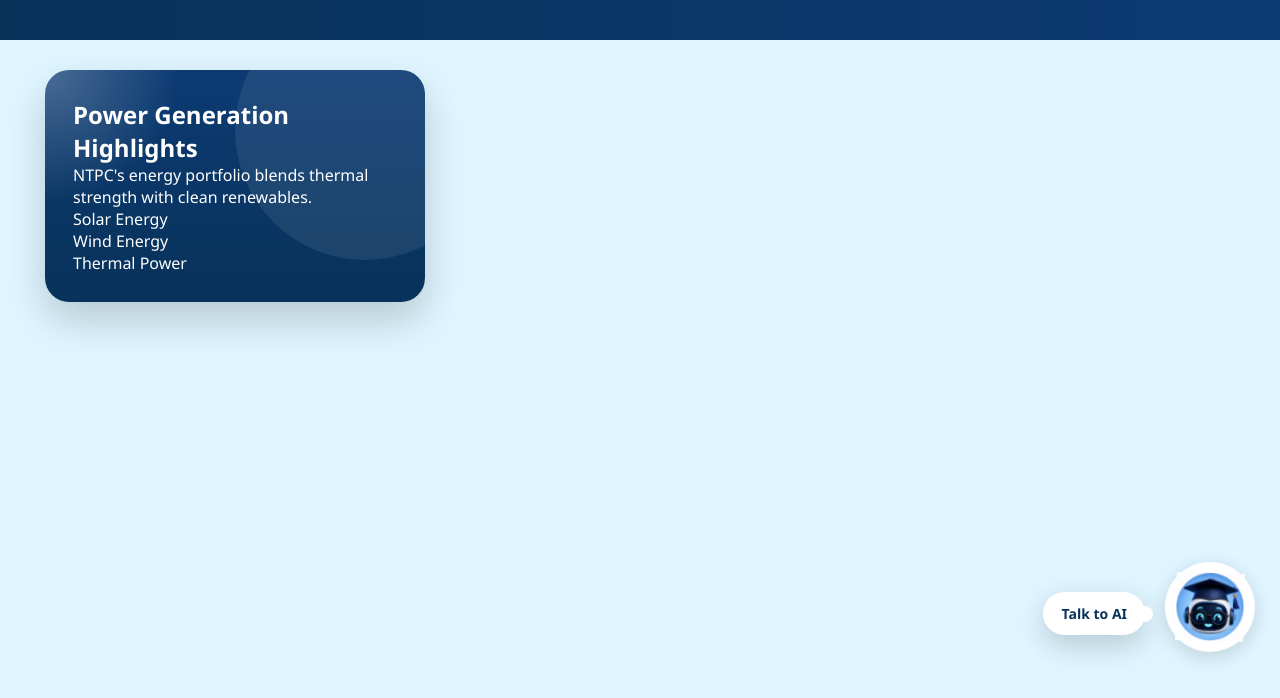
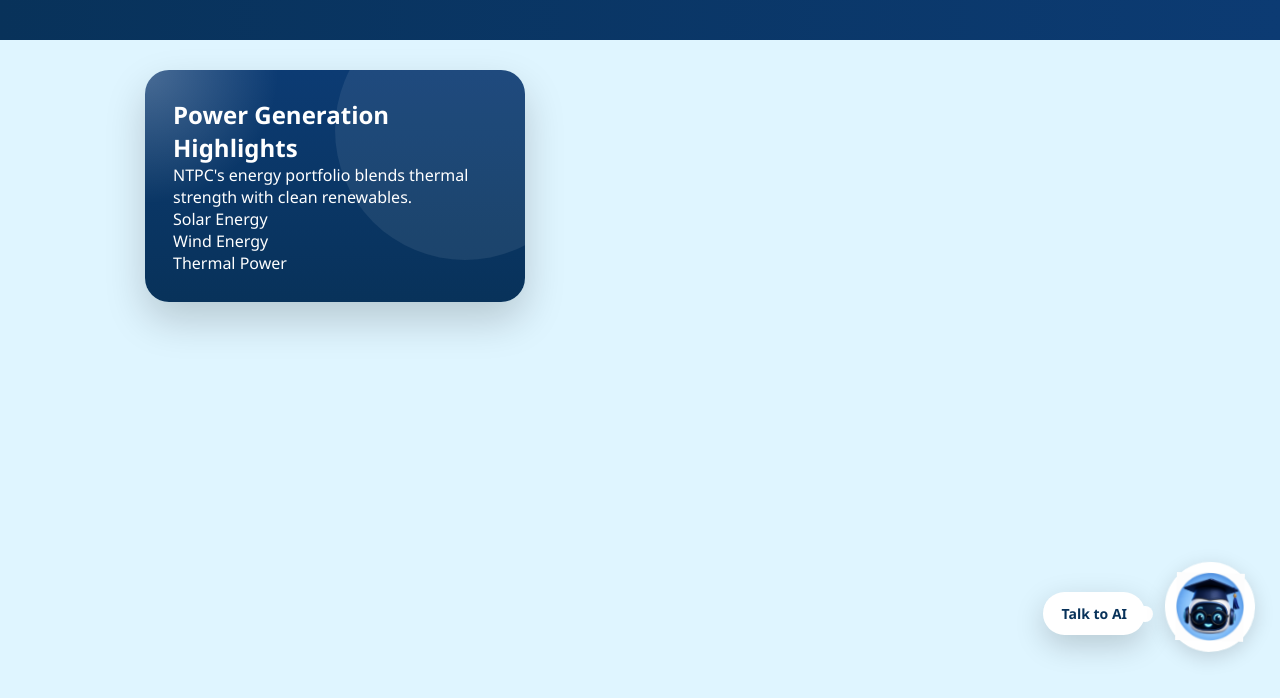
Before and after one commit to Rahulthakur757/AIChatboat, a website: page public/index.html in a window 1280 px wide. Shown: the part 120-818 px from the top of the page. Drawn offline with Linux system fonts and the light colour scheme.

Commit message:
Updated chatbot UI and CSS

```diff
--- a/public/style.css
+++ b/public/style.css
@@ -87,7 +87,7 @@
 .power-section{
     width:380px;
     margin-right:30px;
-    transform:translateX(-100px);
+    transform:translateX(0px);
     position:sticky;
     top:180px;
     border-radius:24px;
```
